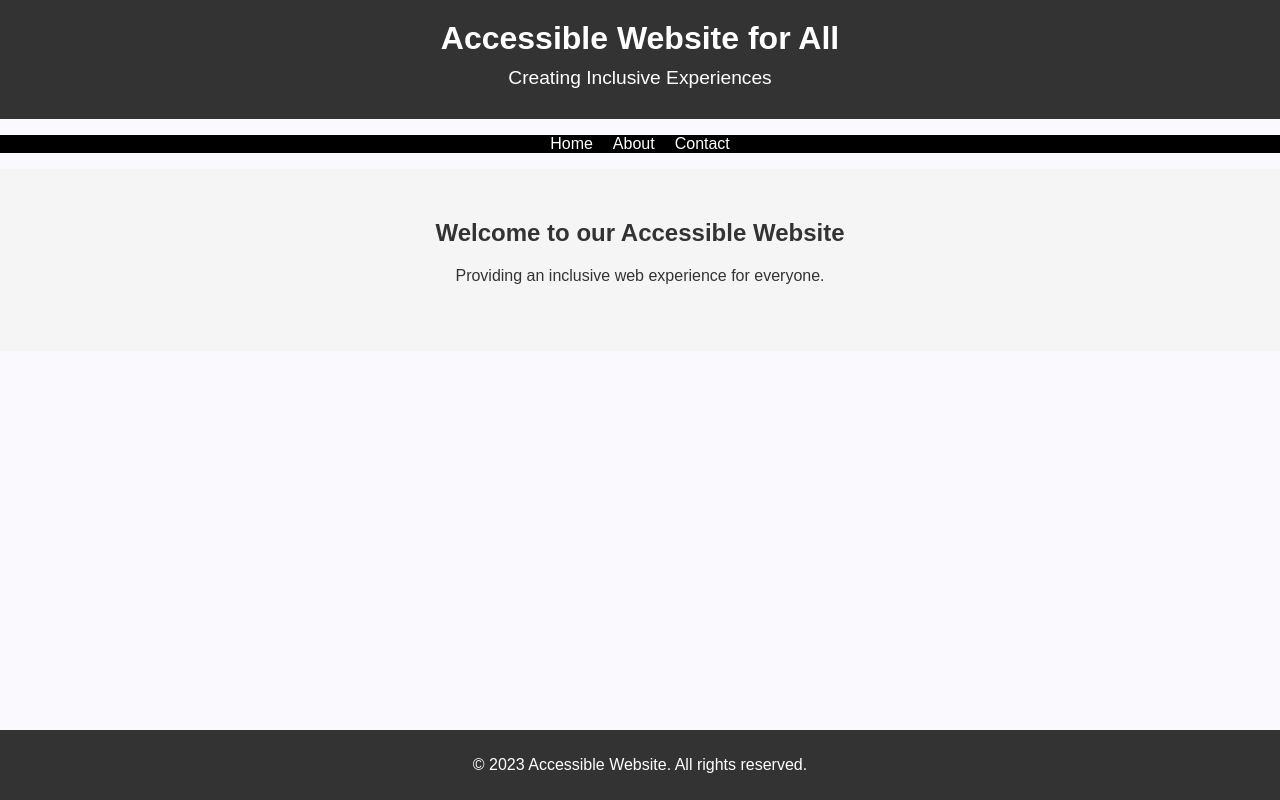
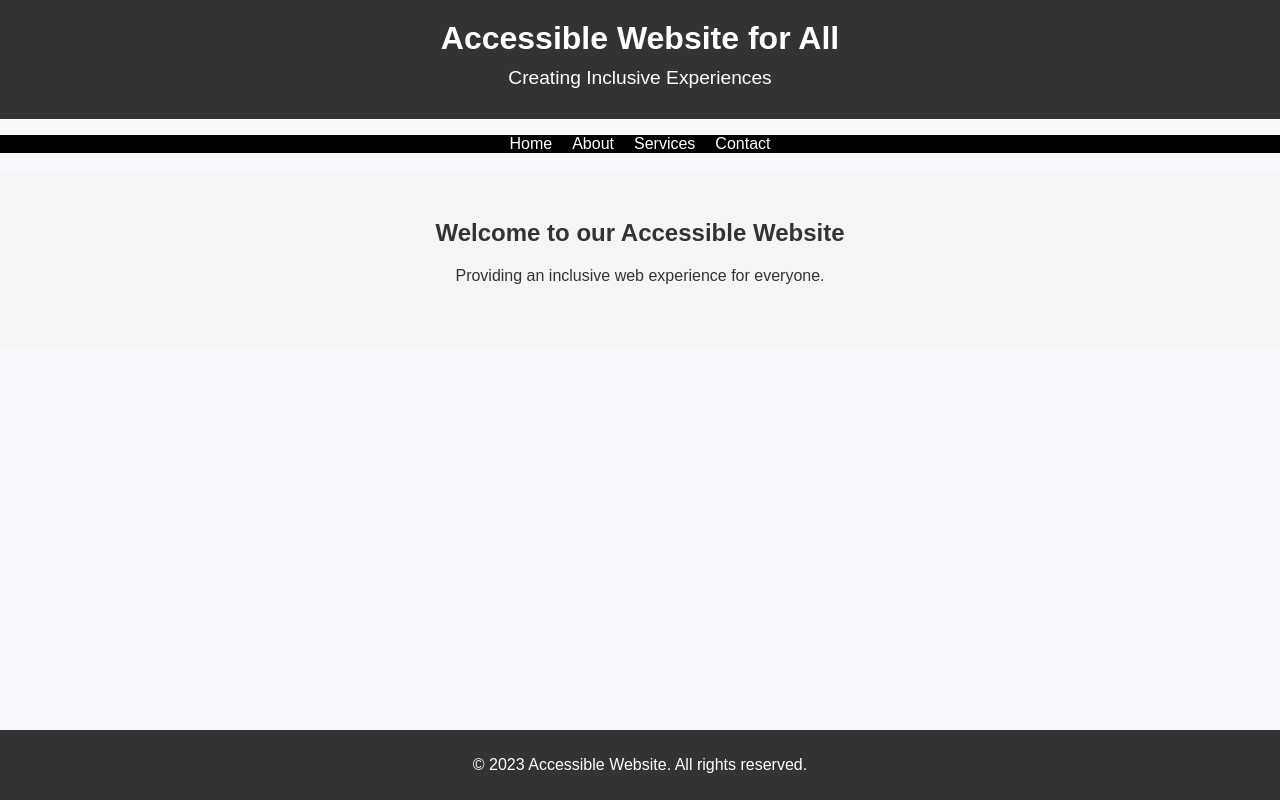
Before and after one commit to hafizkh/Visually-Impaired-AI-website, a React (Vite) app: page / in a window 1280 px wide. Built offline with nearby package versions, Linux system fonts and the light colour scheme.

Commit message:
minor update

```diff
--- a/src/components/NavBar.js
+++ b/src/components/NavBar.js
@@ -7,6 +7,7 @@ const Navbar = () => {
             <ul>
                 <li><Link to="/">Home</Link></li>
                 <li><Link to="/about">About</Link></li>
+                <li><Link to="/services">Services</Link></li>
                 <li><Link to="/contact">Contact</Link></li>
             </ul>
         </nav>
```
